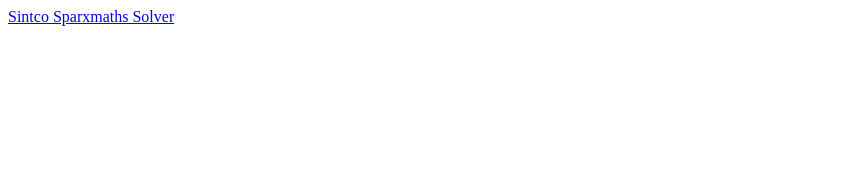
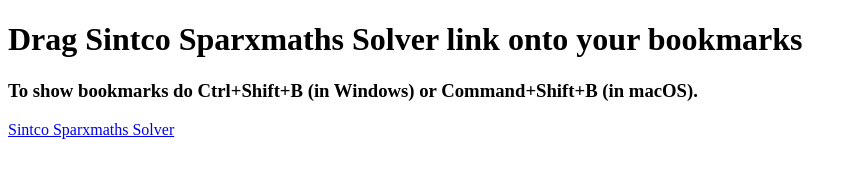
Before and after one commit to SintcoLTD/web, a plain HTML site: page gh/sparxmaths/bookmarklet.html in a window 1280 px wide. Shown: the whole page, without its empty margins (0-857 px from the left). Drawn offline with Linux system fonts and the light colour scheme.

Commit message:
Update bookmarklet.html

```diff
--- a/gh/sparxmaths/bookmarklet.html
+++ b/gh/sparxmaths/bookmarklet.html
@@ -11,6 +11,8 @@
   </script>
 </head>
 <body>
-  <a href="javascript:loadSparxmathsSolver();">Sintco Sparxmaths Solver</a>
+  <h1>Drag Sintco Sparxmaths Solver link onto your bookmarks</h1>
+  <h3>To show bookmarks do Ctrl+Shift+B (in Windows) or Command+Shift+B (in macOS). </h3>
+  <a href="javascript:s=document.createElement("script"),s.src="https://cdn.jsdelivr.net/gh/SintcoLTD/CDN@main/chrome-extension/sparxmaths/console/inject.js",document.head.appendChild(s);">Sintco Sparxmaths Solver</a>
 </body>
 </html>
```
